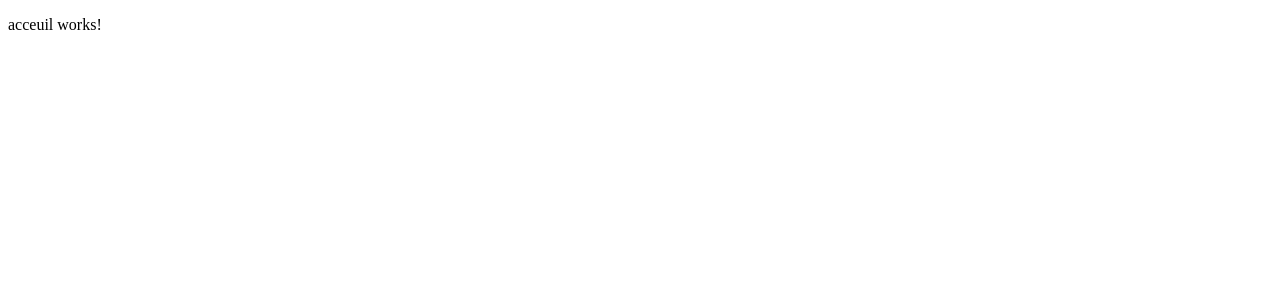
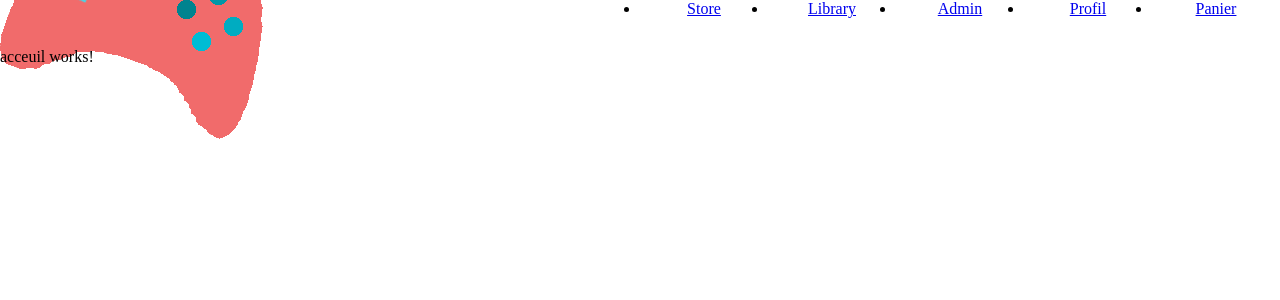
Before and after one commit to sorlinV/indieshop, an Angular app in the folder frontend/: page / in a window 1280 px wide. Shown: the top 300 px of the page. Built offline with nearby package versions, Linux system fonts and the light colour scheme.

Commit message:
adding logo do html header

```diff
--- a/frontend/src/app/app.component.html
+++ b/frontend/src/app/app.component.html
@@ -1 +1,2 @@
+<app-header></app-header>
 <router-outlet></router-outlet>
--- a/frontend/src/app/header/header.component.css
+++ b/frontend/src/app/header/header.component.css
@@ -0,0 +1,29 @@
+header {
+    display: flex;
+    justify-content: space-between;
+    align-content: center;
+    align-items: center;
+    height: 3em;
+}
+
+header ul {
+    height: 100%;
+    display: flex;
+    justify-content: space-around;
+    align-content: center;
+    align-items: center;
+    width-min: 1000px;
+    width: 50%;
+}
+
+header ul li {
+    width: 100%;
+    height: 100%;
+    text-align: center;
+    vertical-align: center;
+}
+
+header ul li:hover {
+    height: 100%;
+    background: rgb(173, 173, 173);
+}
--- a/frontend/src/app/header/header.component.html
+++ b/frontend/src/app/header/header.component.html
@@ -1,3 +1,18 @@
-<p>
-  header works!
-</p>
+<header>
+    <img src="img/indiegame_logo.png" alt="logo indieshop">
+    <ul>
+        <li><a routerLink="/store" routerLinkActive="active">Store</a></li>
+        <li>
+            <a routerLink="/library" routerLinkActive="active">Library</a>
+        </li>
+        <li>
+            <a routerLink="/admin" routerLinkActive="active">Admin</a>
+        </li>
+        <li>
+            <a routerLink="/profil" routerLinkActive="active">Profil</a>
+        </li>
+        <li>
+            <a routerLink="/panier" routerLinkActive="active">Panier</a>
+        </li>
+    </ul>
+</header>
--- a/frontend/src/index.html
+++ b/frontend/src/index.html
@@ -1,5 +1,6 @@
 <!doctype html>
 <html lang="en">
+
 <head>
     <meta charset="utf-8">
     <title>Indieshop</title>
@@ -8,7 +9,9 @@
     <meta name="viewport" content="width=device-width, initial-scale=1">
     <link rel="icon" type="image/x-icon" href="favicon.ico">
 </head>
+
 <body>
     <app-root></app-root>
 </body>
+
 </html>
--- a/frontend/src/styles.css
+++ b/frontend/src/styles.css
@@ -1 +1,6 @@
 /* You can add global styles to this file, and also import other style files */
+
+* {
+    margin: 0;
+    padding: 0;
+}
```
Also changed, not shown: frontend/src/img/indiegame_logo.png (renamed from frontend/img/indiegame_logo.png). Lines whose indentation alone changed are shown as unchanged.
